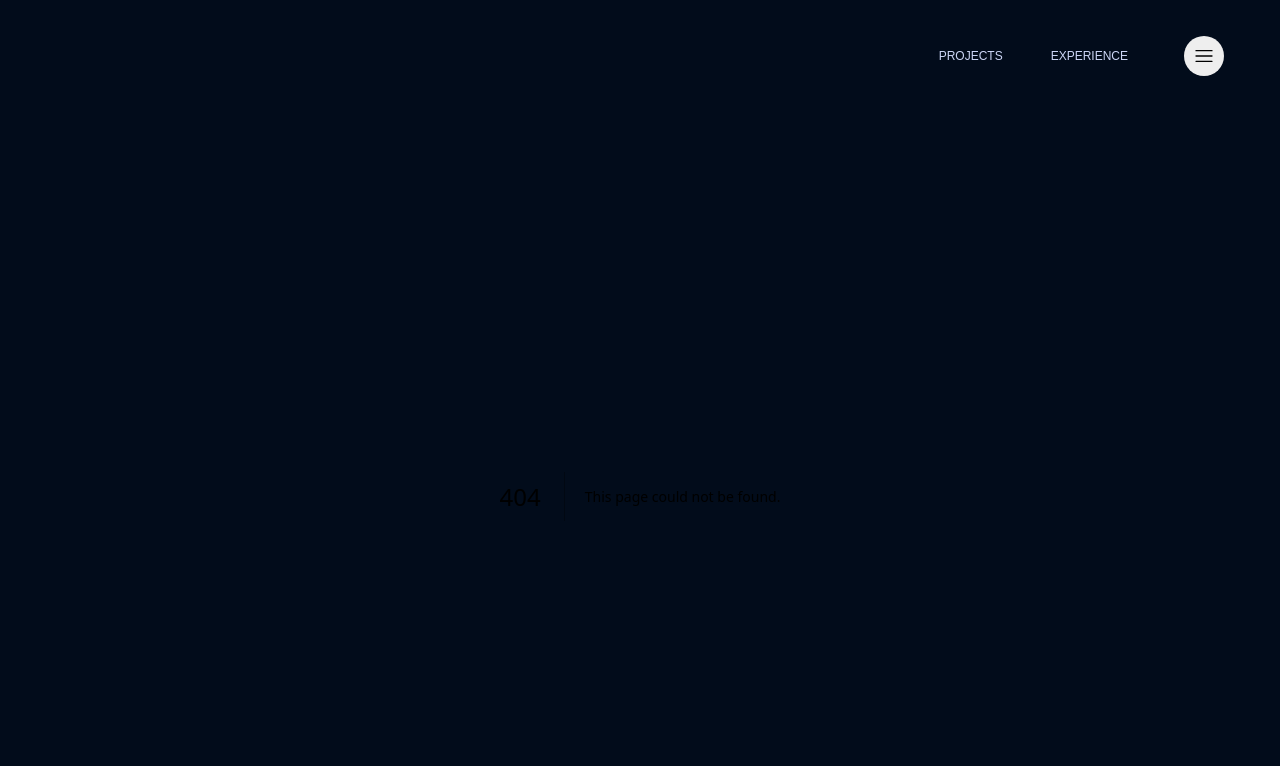
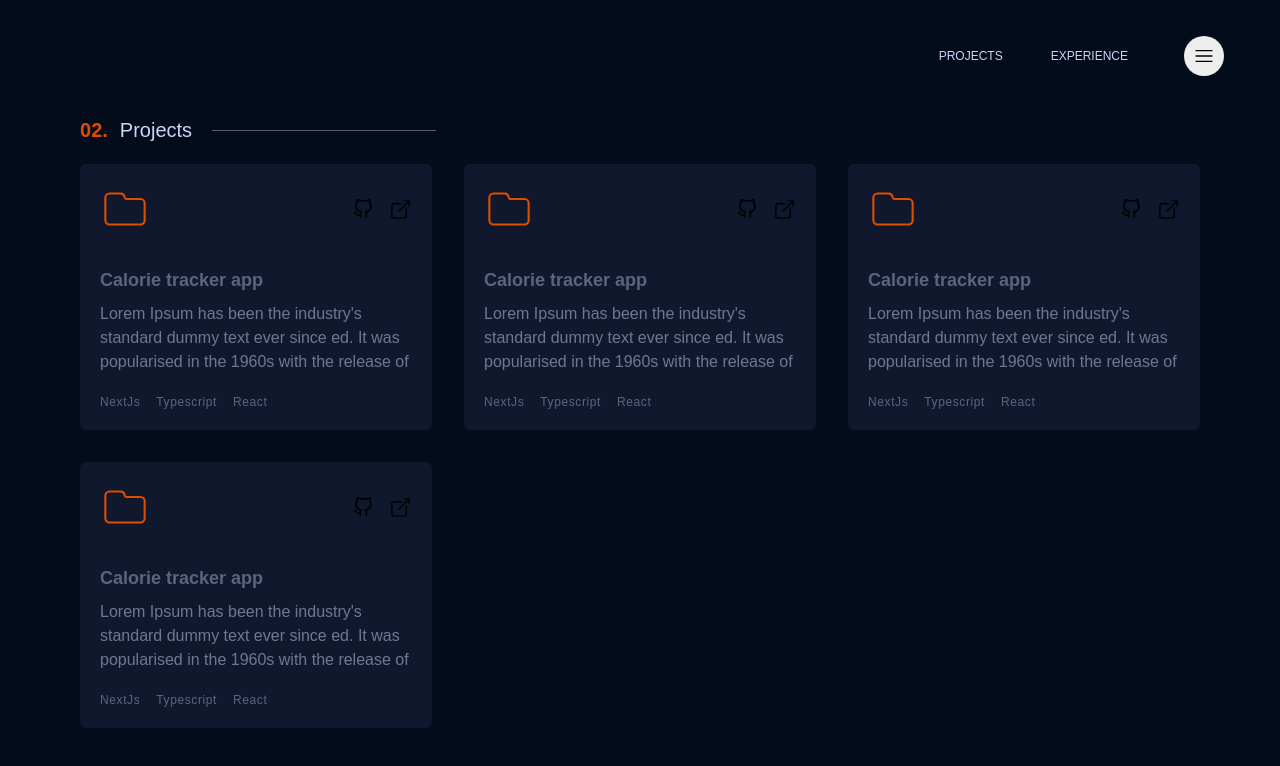
Before and after one commit to RUPESH1439/portfolio, a Next.js app: page /projects in a window 1280 px wide. Before the commit this address had no page. Shown: the top 766 px of the page. Built offline with nearby package versions, Linux system fonts and the light colour scheme.

Commit message:
feat: add projects section

```diff
--- a/src/app/globals.css
+++ b/src/app/globals.css
@@ -5,3 +5,6 @@
 body::-webkit-scrollbar {
     display: none;
 }
+body {
+    background-color: #020c1b;
+}
--- a/src/app/page.tsx
+++ b/src/app/page.tsx
@@ -1,8 +1,12 @@
 'use client';
-import { HeroSection } from '@/components/HeroSection';
-import { AboutMe } from '@/components/AboutMe';
-import { Carousel } from '@/components/Carousel';
-import { SocialMediaLinks } from '@/components/SocialMediaLinks';
+
+import {
+    HeroSection,
+    AboutMe,
+    Projects,
+    Carousel,
+    SocialMediaLinks,
+} from '@/components';
 
 const carouseSections = [
     {
@@ -14,14 +18,21 @@ const carouseSections = [
         Component: <AboutMe />,
     },
     {
+        key: 'projects',
+        Component: <Projects />,
+    },
+    {
         key: 'experience',
         Component: <HeroSection />,
     },
 ];
+
 export default function Home() {
     return (
         <div className="mx-20 py-36 2xl:py-48 flex flex-grow">
-            <div className="h-[50%] w-[20%] border-r-0 rounded-r-none absolute top-[12%] border-[rgba(160,160,255,0.40)] border-[1px] rounded-[100px] border-b-0 rounded-b-none left-[80px] "></div>
+            <div
+                className={`h-[45%] w-[20%] border-r-0 rounded-r-none absolute top-[12%] border-[rgba(160,160,255,0.40)] border-[1px] rounded-[100px] border-b-0 rounded-b-none left-[80px]`}
+            ></div>
             <div className="h-[20%] w-[20%] border-l-0 rounded-l-none absolute top-[12%] border-[rgba(160,160,255,0.40)] border-[1px] rounded-[100px] border-b-0 rounded-b-none right-16 "></div>
             <Carousel sections={carouseSections} />
             <div className="absolute bottom-0 right-16">
--- /dev/null
+++ b/src/app/projects/page.tsx
@@ -0,0 +1,10 @@
+import { Projects } from '@/components';
+
+export default function ProjectsPage() {
+    // if (typeof window === 'undefined') return null;
+    return (
+        <div className="px-20 py-5">
+            <Projects />
+        </div>
+    );
+}
--- a/src/components/NavBar/NavBar.tsx
+++ b/src/components/NavBar/NavBar.tsx
@@ -8,7 +8,7 @@ import NavMenu from './NavMenu';
 interface NavBarProps {}
 
 const navBarSections = [
-    { key: 'projects', section: 'PROJECTS', routePath: '#projects' },
+    { key: 'projects', section: 'PROJECTS', routePath: 'projects' },
     { key: 'contact-me', section: 'EXPERIENCE', routePath: '#contact-me' },
 ];
 
--- /dev/null
+++ b/src/components/Projects/ProjectCard.tsx
@@ -0,0 +1,71 @@
+import { FunctionComponent } from 'react';
+import { PrimaryText, SecondaryText } from '../UI';
+import { CiFolderOn } from 'react-icons/ci';
+import { FiGithub } from 'react-icons/fi';
+import { hoverText, hoverTranslate } from '@/app/cssClasses';
+import { IoOpenOutline } from 'react-icons/io5';
+
+interface ProjectCardProps {
+    githubUrl?: string;
+    demoUrl?: string;
+    skills?: string[];
+    title: string;
+    desc: string;
+}
+
+const ProjectCard: FunctionComponent<ProjectCardProps> = ({
+    githubUrl,
+    demoUrl,
+    title,
+    desc,
+    skills,
+}) => {
+    return (
+        <a
+            href={githubUrl ?? '#'}
+            className={`flex-col px-5 py-5 bg-primary-medium rounded-md w-[350px] xl:w-[352px]  ${hoverTranslate}`}
+        >
+            <div className="flex flex-row items-center self-center justify-between mb-8">
+                <CiFolderOn className="text-orange-dark" size={50} />
+                <div className="flex flex-row gap-4 items-center">
+                    {githubUrl ? (
+                        <a href={githubUrl} target="_blank" rel="noreferrer">
+                            <FiGithub
+                                className={`${hoverText} hover:text-orange-dark`}
+                                size={20}
+                            />
+                        </a>
+                    ) : null}
+                    {demoUrl ? (
+                        <a href={demoUrl} target="_blank" rel="noreferrer">
+                            <IoOpenOutline
+                                className={`${hoverText} hover:text-orange-dark`}
+                                size={23}
+                            />
+                        </a>
+                    ) : null}
+                </div>
+            </div>
+            <div className="mb-2">
+                <SecondaryText
+                    styleClass="opacity-100 font-bold text-lg"
+                    text={title}
+                />
+            </div>
+            <div className="flex flex-row mb-5">
+                <SecondaryText styleClass="opacity-50" text={desc} />
+            </div>
+            <div className="flex flex-row gap-4">
+                {skills?.map((skill) => (
+                    <SecondaryText
+                        key={skill}
+                        text={skill}
+                        styleClass="text-xs tracking-wider"
+                    />
+                ))}
+            </div>
+        </a>
+    );
+};
+
+export default ProjectCard;
--- /dev/null
+++ b/src/components/Projects/Projects.tsx
@@ -0,0 +1,28 @@
+import { FunctionComponent } from 'react';
+import { SectionTitle } from '../SectionTitle';
+import { PrimaryText, SecondaryText } from '../UI';
+import ProjectCard from './ProjectCard';
+
+interface ProjectsProps {}
+
+const Projects: FunctionComponent<ProjectsProps> = () => {
+    return (
+        <div className="flex flex-1 flex-col">
+            <SectionTitle title="Projects" index={2} />
+            <div className="flex flex-wrap gap-8 mt-5">
+                {Array.from({ length: 4 }).map((_, index) => (
+                    <ProjectCard
+                        key={index}
+                        title="Calorie tracker app"
+                        desc="Lorem Ipsum has been the industry's standard dummy text ever since ed. It was popularised in the 1960s with the release of"
+                        githubUrl="https://github.com/RUPESH1439"
+                        demoUrl="https://github.com/RUPESH1439"
+                        skills={['NextJs', 'Typescript', 'React']}
+                    />
+                ))}
+            </div>
+        </div>
+    );
+};
+
+export default Projects;
--- /dev/null
+++ b/src/components/Projects/index.ts
@@ -0,0 +1,3 @@
+import Projects from './Projects';
+import ProjectCard from './ProjectCard';
+export { Projects, ProjectCard };
--- a/src/components/UI/PrimaryText.tsx
+++ b/src/components/UI/PrimaryText.tsx
@@ -9,13 +9,7 @@ const PrimaryText: FunctionComponent<PrimaryTextProps> = ({
     text,
     styleClass,
 }) => {
-    return (
-        <div
-            className={`text-orange-dark opacity-40 w-full mt-10 md:w-[40%] ${styleClass}`}
-        >
-            {text}
-        </div>
-    );
+    return <div className={`text-orange-dark ${styleClass}`}>{text}</div>;
 };
 
 export default PrimaryText;
--- a/src/components/UI/SecondaryText.tsx
+++ b/src/components/UI/SecondaryText.tsx
@@ -9,13 +9,7 @@ const SecondaryText: FunctionComponent<SecondaryTextProps> = ({
     text,
     styleClass,
 }) => {
-    return (
-        <div
-            className={`text-gray opacity-40 w-full mt-10 md:w-[40%] ${styleClass}`}
-        >
-            {text}
-        </div>
-    );
+    return <div className={`text-gray opacity-40 ${styleClass}`}>{text}</div>;
 };
 
 export default SecondaryText;
--- /dev/null
+++ b/src/components/index.ts
@@ -0,0 +1,17 @@
+import { AboutMe } from '@/components/AboutMe';
+import { Carousel } from '@/components/Carousel';
+import { HeroSection } from '@/components/HeroSection';
+import { NavBar } from '@/components/NavBar';
+import { Projects, ProjectCard } from '@/components/Projects';
+import SectionTitle from './SectionTitle/SectionTitle';
+import { SocialMediaLinks } from '@/components/SocialMediaLinks';
+export {
+    AboutMe,
+    Carousel,
+    HeroSection,
+    NavBar,
+    Projects,
+    ProjectCard,
+    SectionTitle,
+    SocialMediaLinks,
+};
--- a/tailwind.config.js
+++ b/tailwind.config.js
@@ -16,6 +16,7 @@ module.exports = {
             purple: '#7e5bef',
             'purple-light': '#3a3253',
             'purple-medium': 'rgb(160,160,255)',
+            'primary-medium': 'rgba(160,160,255,0.08)',
             pink: '#ff49db',
             'orange-light': '#FF7700',
             'orange-dark': '#E04D01',
```
